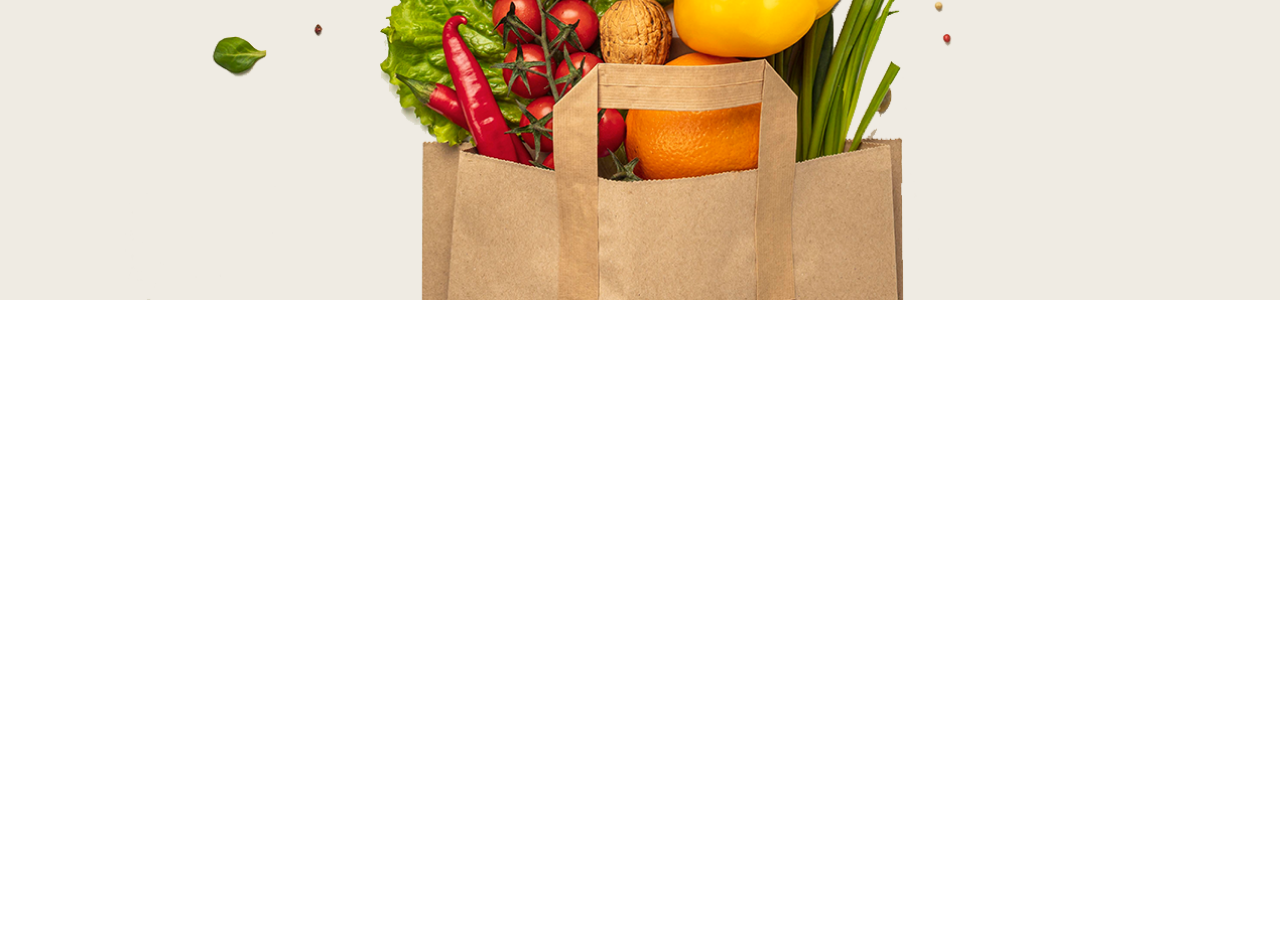
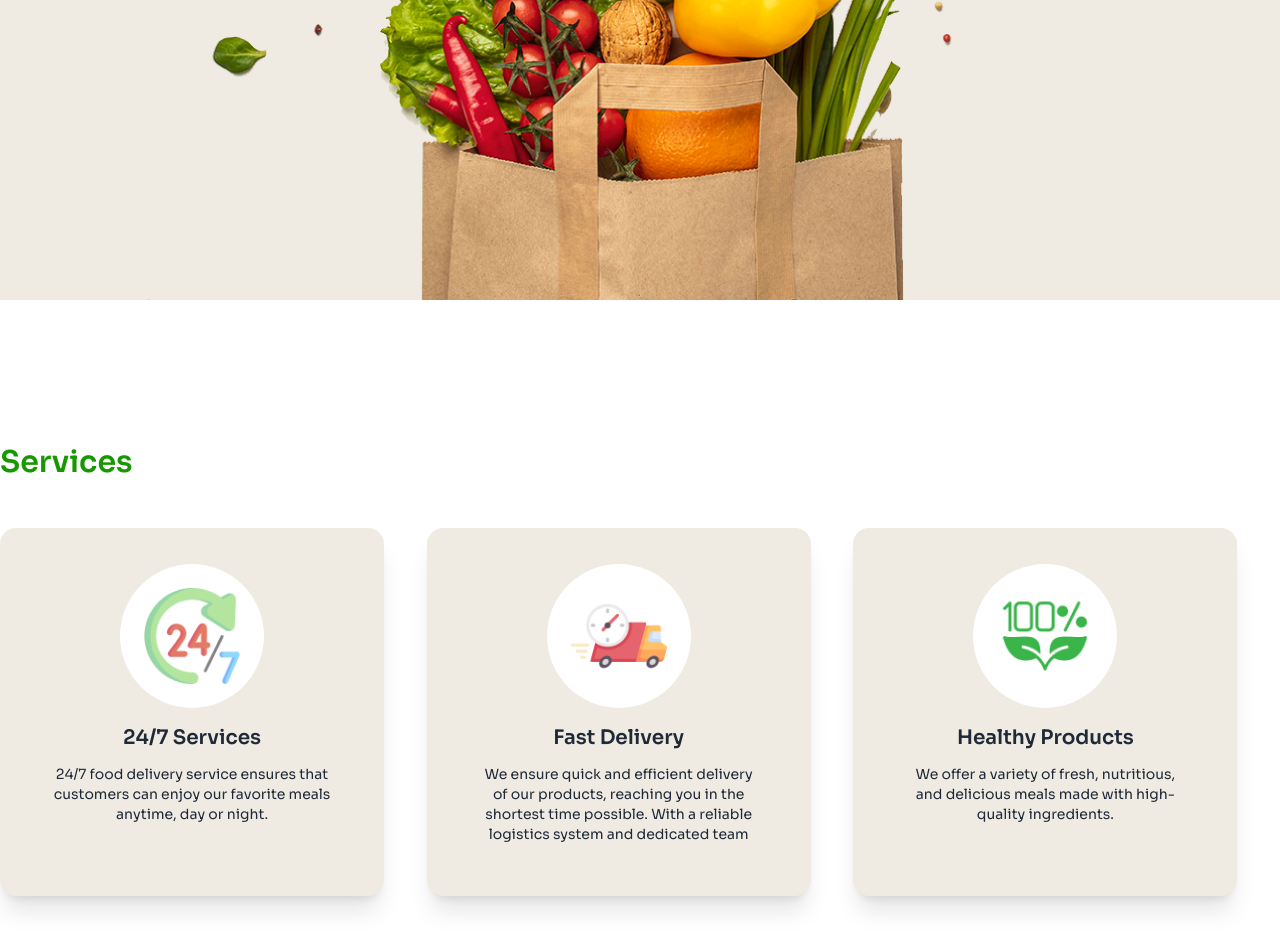
Before and after one commit to afrin19sanjana/assignment-3-002, a plain HTML site: page index.html in a window 1280 px wide. Shown: the part 1011-1960 px from the top of the page. Before the commit the page ends 1311 px from the top, so only its background shows below. Drawn offline with nearby package versions, Linux system fonts and the light colour scheme.

Commit message:
services content included

```diff
--- a/index.html
+++ b/index.html
@@ -31,11 +31,11 @@
          <img class="hidden lg:block" src="assets/logo-header.png" alt="image of logo">
          <img class="block lg:hidden ml-4 lg:ml-0"src="assets/logo.png" alt="logo for smaller device">
         </div>
-        <div class="invisible lg:flex">
-         <ul class="flex gap-x-7 ">
-            <li class="lg:visible">Product</li>
-            <li class="lg:visible">Services</li>
-            <li class="lg:visible">Contact Us</li>
+        <div class="hidden lg:flex">
+         <ul class="lg:flex gap-x-7 ">
+            <li class="lg:visible text-xl text-[#111111]">Product</li>
+            <li class="lg:visible text-xl text-[#111111]">Services</li>
+            <li class="lg:visible text-xl text-[#111111]">Contact Us</li>
          </ul>
         </div>
         <div class="flex items-center gap-x-6">
@@ -44,11 +44,12 @@
             <i class="fa-solid fa-cart-shopping  lg:block"></i>
 
            </div>
-           <div class="invisible lg:flex  gap-x-2">
-            <button class="btn btn-outline btn-success lg:visible ">Login</button>
+
+           <div class="invisible flex  gap-x-2">
+            <button class="btn btn-outline  btn-success hover lg:visible "><a class="hover:text-white">Login</a></button>
             <button class="btn btn-success text-white lg:visible">Register</button>
            </div>
-          <button class="lg:hidden mr-8 lg:mr-0 ">
+           <button class="  lg:hidden lg:mr-0 ">
             <i class="fa-solid fa-bars "></i>
           </button>
         </div>
@@ -69,8 +70,59 @@
         </div>
        </section>
     </header>
-    <main>
+    <main class="container mx-auto">
+     <section class="services my-36">
+      <div class="">
+        <div class="font-semibold text-[#179800] text-3xl ">Services</div>
+      </div>
+      <div class="grid grid-cols-1 w-full lg:grid-cols-3 mt-12 gap-y-6">
+        <div class="card card-compact bg-[#EFEBE3] w-full lg:w-96 p-4 shadow-xl lg:p-9">
+            <figure>
+            <div class="h-36 w-36 rounded-full bg-white ">
+                <img class="w-24 mx-auto mt-6 "
+                src="assets/service.png"
+                alt="assurance of 24/7 service" />
+            </div>
+            </figure>
+            <div class="card-body text-center">
+              <h2 class="card-title block">24/7 Services </h2>
+              <div class="card-actions justify-center text-center">
+                <p>24/7 food delivery service ensures that customers can enjoy our favorite meals anytime, day or night.  </p>
+              </div>
+            </div>
+          </div>
+          <div class="card card-compact bg-[#EFEBE3] w-full lg:w-96 shadow-xl p-9">
+            <figure>
+            <div class="h-36 w-36 rounded-full bg-white ">
+                <img class="w-24 mx-auto mt-6 "
+                src="assets/delivery.png"
+                alt="assurance of 24/7 service" />
+            </div>
+            </figure>
+            <div class="card-body text-center">
+              <h2 class="card-title block">Fast Delivery </h2>
+              <div class="card-actions justify-center text-center">
+                <p>We ensure quick and efficient delivery of our products, reaching you in the shortest time possible. With a reliable logistics system and dedicated team</p>
+              </div>
+            </div>
+          </div> <div class="card card-compact bg-[#EFEBE3] w-full lg:w-96 shadow-xl p-9">
+            <figure>
+            <div class="h-36 w-36 rounded-full bg-white ">
+                <img class="w-24 mx-auto mt-6 "
+                src="assets/healthy.png"
+                alt="assurance of healthy food" />
+            </div>
+            </figure>
+            <div class="card-body text-center">
+              <h2 class="card-title block">Healthy Products  </h2>
+              <div class="card-actions justify-center text-center">
+                <p>We offer a variety of fresh, nutritious, and delicious meals made with high-quality ingredients. </p>
+              </div>
+            </div>
+          </div>
 
+      </div>
+     </section>
     </main>
     <footer>
 
```
